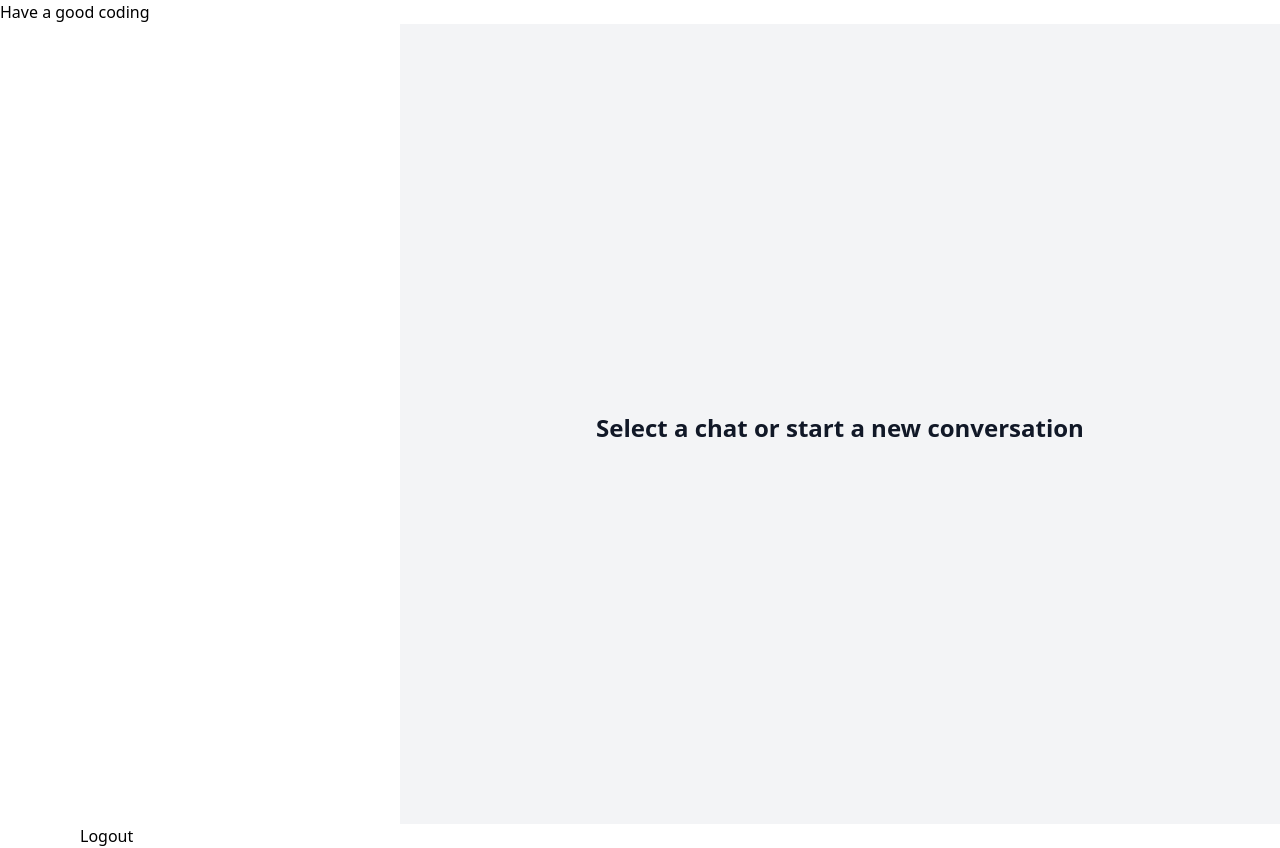
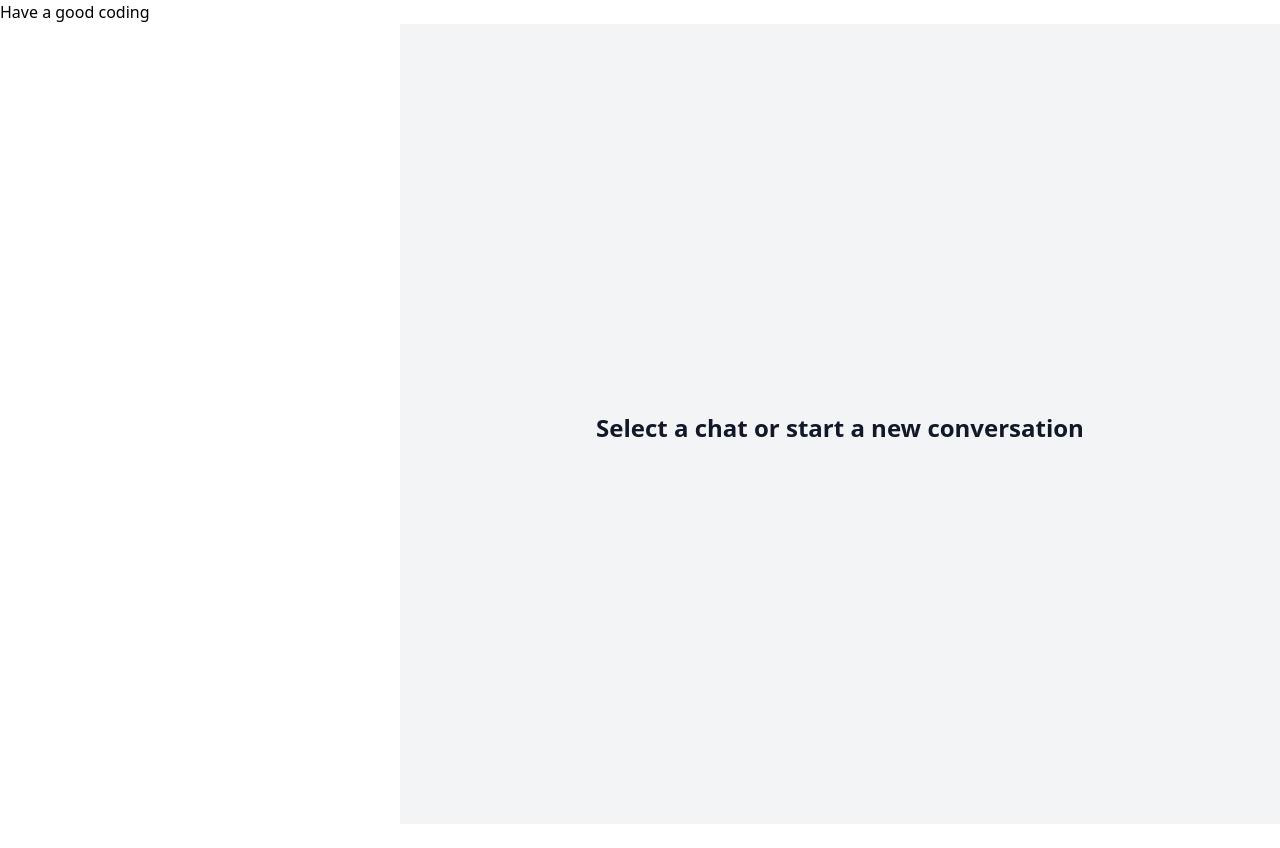
Before and after one commit to Nicholas-Abell/chatApp_full_stack, a Next.js app: page /users in a window 1280 px wide. After the commit the page ends 824 px from the top, so only its background shows below. Built offline with nearby package versions, Linux system fonts and the light colour scheme; no server answers; sample sign-in values are in the browser's storage.

Commit message:
EmptyState comp in users page

```diff
--- a/app/Hooks/useRoutes.ts
+++ b/app/Hooks/useRoutes.ts
@@ -1,5 +1,5 @@
 import { useMemo } from "react";
-import { useParams, usePathname } from "next/navigation";
+import { usePathname } from "next/navigation";
 import { HiChat } from 'react-icons/hi';
 import { HiArrowLeft, HiUsers } from "react-icons/hi2";
 import { signOut } from 'next-auth/react';
@@ -27,7 +27,7 @@ const useRoutes = () => {
             label: 'Logout',
             href: '#',
             icon: HiArrowLeft,
-            onCLick: () => signOut(),
+            onClick: () => signOut(),
         },
     ], [pathname, conversationId]);
 
--- a/app/users/page.tsx
+++ b/app/users/page.tsx
@@ -1,5 +1,5 @@
 "use client";
-import { useSession, signIn, signOut } from "next-auth/react";
+import { useSession } from "next-auth/react";
 import React, { useEffect } from "react";
 import { useRouter } from "next/navigation";
 import EmptyState from "../(site)/components/EmptyState";
@@ -22,7 +22,6 @@ const Users: React.FC<pageProps> = () => {
       <div className="hidden lg:block lg:pl-80 h-full">
         <EmptyState />
       </div>
-      <button onClick={() => signOut}>Logout</button>
     </>
   );
 };
```
